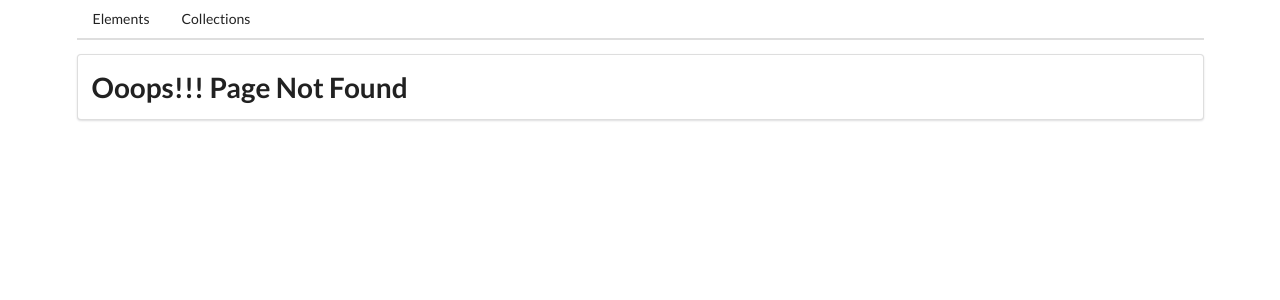
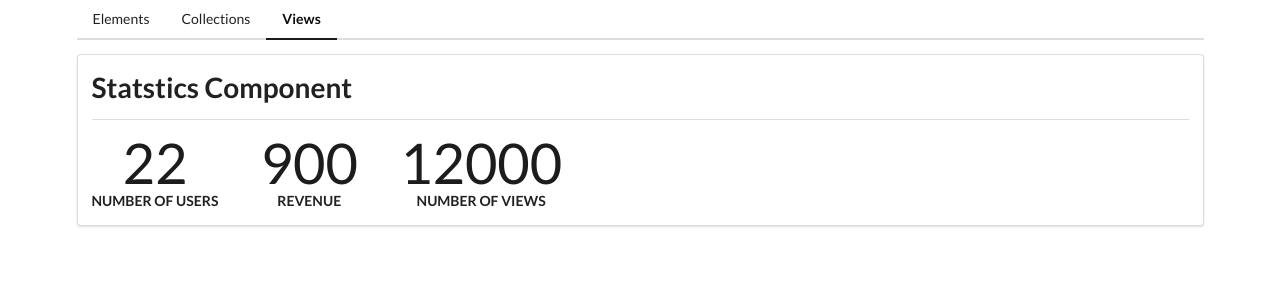
Before and after one commit to Tony940426/Angular-Components, an Angular app: page /views in a window 1280 px wide. Before the commit this address had no page. Shown: the top 300 px of the page. Built offline with nearby package versions, Linux system fonts and the light colour scheme.

Commit message:
Fleshed Our Views Module, Added Routes and Implemented statstics

```diff
--- a/src/app/app-routing.module.ts
+++ b/src/app/app-routing.module.ts
@@ -4,6 +4,10 @@
 import { NotFoundComponent } from './not-found/not-found.component';
 
 const routes: Routes = [
+  {
+    path: 'views',
+    loadChildren: () => import('./views/views.module').then(m => m.ViewsModule)
+  },
   { path: 'elements',
     loadChildren: () => import('./elements/elements.module').then(m => m.ElementsModule)
   },
--- a/src/app/app.component.html
+++ b/src/app/app.component.html
@@ -2,6 +2,7 @@
     <div class="ui secondary pointing menu">
         <a routerLink="/elements" routerLinkActive="active" class="item">Elements</a>
         <a routerLink="/collections" routerLinkActive ='active' class="item">Collections</a>
+        <a routerLink="/views" routerLinkActive ='active' class="item">Views</a>
     </div>
     <div class="ui segment">
         <router-outlet></router-outlet>
--- /dev/null
+++ b/src/app/views/statstics/statstics.component.html
@@ -0,0 +1,10 @@
+<div class="ui statistics">
+    <div class="statistic" *ngFor = 'let stat of data'>
+      <div class="value">
+        {{stat.values}}
+      </div>
+      <div class="label">
+        {{stat.label}}
+      </div>
+    </div>
+  </div>
--- /dev/null
+++ b/src/app/views/statstics/statstics.component.ts
@@ -0,0 +1,10 @@
+import { Component, Input } from '@angular/core';
+
+@Component({
+  selector: 'app-statstics',
+  templateUrl: './statstics.component.html',
+  styleUrls: ['./statstics.component.css']
+})
+export class StatsticsComponent {
+  @Input () data = [];
+}
--- /dev/null
+++ b/src/app/views/views-home/views-home.component.html
@@ -0,0 +1,2 @@
+<app-divider>Statstics Component</app-divider>
+<app-statstics [data] = 'stats'></app-statstics>
--- /dev/null
+++ b/src/app/views/views-home/views-home.component.ts
@@ -0,0 +1,15 @@
+import { Component } from '@angular/core';
+
+@Component({
+  selector: 'app-views-home',
+  templateUrl: './views-home.component.html',
+  styleUrls: ['./views-home.component.css']
+})
+export class ViewsHomeComponent {
+  stats = [
+    { values: 22, label: 'Number of Users'},
+    { values: 900, label: 'Revenue'},
+    { values: 12000, label: 'Number of Views'}
+  ]
+
+}
--- a/src/app/views/views-routing.module.ts
+++ b/src/app/views/views-routing.module.ts
@@ -1,7 +1,10 @@
 import { NgModule } from '@angular/core';
 import { RouterModule, Routes } from '@angular/router';
+import { ViewsHomeComponent } from './views-home/views-home.component';
 
-const routes: Routes = [];
+const routes: Routes = [
+  { path: '', component: ViewsHomeComponent}
+];
 
 @NgModule({
   imports: [RouterModule.forChild(routes)],
```
Also changed, not shown: src/app/views/views.module.ts (+9 -2 lines), src/app/views/statstics/statstics.component.css (added), src/app/views/views-home/views-home.component.css (added), 1 other file (tests, documents, lock files or other folders).
